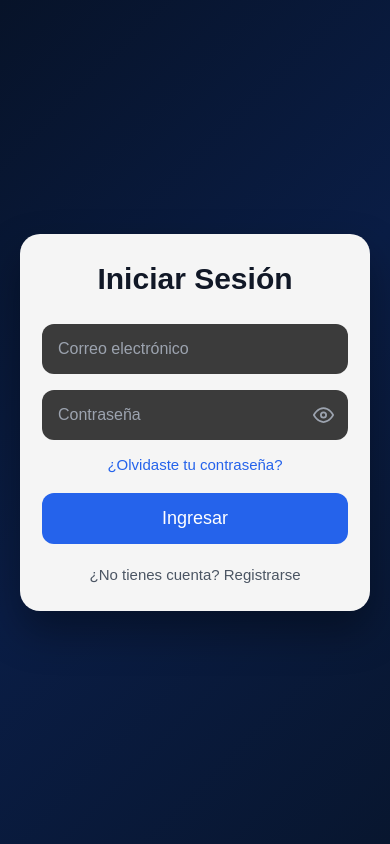
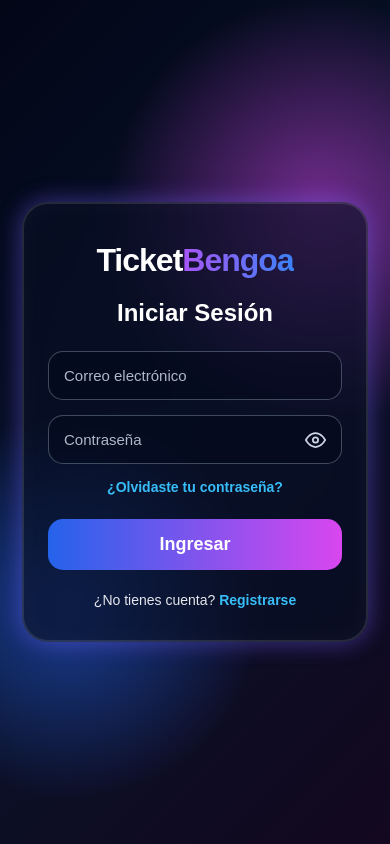
Before and after one commit to JoselineCastaneda/TicketBengoa_Proyecto, a React app in the folder frontend/: page /login in a window 390 px wide. Built offline with nearby package versions, Linux system fonts and the light colour scheme; the HTML template or start-up script is replaced by a standard one.

Commit message:
Estilo de login, se quito eventos, funciones de login

```diff
--- a/frontend/src/components/cliente/ClienteNavbar.jsx
+++ b/frontend/src/components/cliente/ClienteNavbar.jsx
@@ -7,7 +7,6 @@ import {
   FiX,
   FiCreditCard,
   FiHome,
-  FiCalendar,
 } from "react-icons/fi";
 import { cerrarSesion } from "../../auth/auth";
 import "../../styles/cliente/cliente.css";
@@ -42,11 +41,6 @@ const ClienteNavbar = () => {
           <Link to="/cliente" className="cliente-nav-link active">
             <FiHome />
             <span>Inicio</span>
-          </Link>
-
-          <Link to="/cliente" className="cliente-nav-link">
-            <FiCalendar />
-            <span>Eventos</span>
           </Link>
 
           <Link
@@ -89,7 +83,10 @@ const ClienteNavbar = () => {
 
       {menuAbierto && (
         <>
-          <div className="cliente-sidebar-overlay" onClick={cerrarMenu}></div>
+          <div
+            className="cliente-sidebar-overlay"
+            onClick={cerrarMenu}
+          ></div>
 
           <aside className="cliente-sidebar">
             <div className="cliente-sidebar-header">
@@ -107,14 +104,13 @@ const ClienteNavbar = () => {
             </div>
 
             <nav className="cliente-sidebar-menu">
-              <Link to="/cliente" onClick={cerrarMenu} className="active">
+              <Link
+                to="/cliente"
+                onClick={cerrarMenu}
+                className="active"
+              >
                 <FiHome />
                 <span>Inicio</span>
-              </Link>
-
-              <Link to="/cliente" onClick={cerrarMenu}>
-                <FiCalendar />
-                <span>Eventos</span>
               </Link>
 
               <Link
@@ -127,7 +123,9 @@ const ClienteNavbar = () => {
             </nav>
 
             <div className="cliente-sidebar-user">
-              <div className="cliente-profile-avatar">{inicialUsuario}</div>
+              <div className="cliente-profile-avatar">
+                {inicialUsuario}
+              </div>
               <strong>{nombreUsuario}</strong>
             </div>
 
--- a/frontend/src/pages/Login.jsx
+++ b/frontend/src/pages/Login.jsx
@@ -16,19 +16,32 @@ const Login = () => {
   const handleLogin = async () => {
     setError("");
 
-    if (!correo || !password) {
-      setError("Todos los campos son obligatorios");
+    const correoLimpio = correo.trim().toLowerCase();
+    const regexCorreo = /^[^\s@]+@[^\s@]+\.[^\s@]+$/;
+
+    if (!correoLimpio) {
+      setError("El correo electrónico es obligatorio.");
+      return;
+    }
+
+    if (!regexCorreo.test(correoLimpio)) {
+      setError("Ingresa un correo válido.");
+      return;
+    }
+
+    if (!password) {
+      setError("La contraseña es obligatoria.");
       return;
     }
 
     setLoading(true);
 
-    const res = await loginUsuario(correo, password);
+    const res = await loginUsuario(correoLimpio, password);
 
     setLoading(false);
 
     if (!res.ok) {
-      setError(res.mensaje);
+      setError("Correo o contraseña incorrectos.");
       return;
     }
 
@@ -46,6 +59,10 @@ const Login = () => {
   return (
     <div className="login-container">
       <div className="login-card">
+        <h1 className="login-logo">
+          Ticket<span>Bengoa</span>
+        </h1>
+
         <h2 className="login-title">Iniciar Sesión</h2>
 
         {error && <p className="login-error">{error}</p>}
@@ -54,7 +71,10 @@ const Login = () => {
           type="email"
           placeholder="Correo electrónico"
           value={correo}
-          onChange={(e) => setCorreo(e.target.value)}
+          onChange={(e) => {
+            setCorreo(e.target.value);
+            setError("");
+          }}
           className="login-input"
         />
 
@@ -63,7 +83,10 @@ const Login = () => {
             type={mostrar ? "text" : "password"}
             placeholder="Contraseña"
             value={password}
-            onChange={(e) => setPassword(e.target.value)}
+            onChange={(e) => {
+              setPassword(e.target.value);
+              setError("");
+            }}
             className="login-input password-input"
           />
 
@@ -80,16 +103,12 @@ const Login = () => {
           ¿Olvidaste tu contraseña?
         </p>
 
-        <button
-          className="login-btn"
-          onClick={handleLogin}
-          disabled={loading}
-        >
+        <button className="login-btn" onClick={handleLogin} disabled={loading}>
           {loading ? "Cargando..." : "Ingresar"}
         </button>
 
         <p className="signup" onClick={() => navigate("/registro")}>
-          ¿No tienes cuenta? Registrarse
+          ¿No tienes cuenta? <span>Registrarse</span>
         </p>
       </div>
     </div>
--- a/frontend/src/styles/login.css
+++ b/frontend/src/styles/login.css
@@ -5,7 +5,6 @@
 }
 
 body {
-  background: linear-gradient(135deg, #071329, #0a1d45, #08162f);
   font-family: Arial, Helvetica, sans-serif;
 }
 
@@ -14,79 +13,113 @@ body {
   display: flex;
   justify-content: center;
   align-items: center;
-  padding: 20px;
+  padding: 22px;
+  background:
+    radial-gradient(circle at 18% 72%, rgba(37, 99, 235, 0.55), transparent 28%),
+    radial-gradient(circle at 82% 25%, rgba(217, 70, 239, 0.52), transparent 30%),
+    linear-gradient(135deg, #020617, #081228 48%, #13081f);
 }
 
 .login-card {
   width: 100%;
-  max-width: 420px;
-  background: #f5f5f5;
-  padding: 35px;
-  border-radius: 20px;
-  box-shadow: 0 20px 40px rgba(0, 0, 0, 0.35);
+  max-width: 430px;
+  padding: 42px 36px;
+  border-radius: 30px;
+  background: rgba(9, 15, 35, 0.66);
+  border: 2px solid rgba(255, 255, 255, 0.12);
+  backdrop-filter: blur(18px);
+  box-shadow:
+    0 0 24px rgba(37, 99, 235, 0.32),
+    0 0 26px rgba(217, 70, 239, 0.25),
+    inset 0 0 30px rgba(255, 255, 255, 0.03);
+}
+
+.login-logo {
+  text-align: center;
+  color: #ffffff;
+  font-size: 38px;
+  font-weight: 900;
+  letter-spacing: -1px;
+  margin-bottom: 20px;
+}
+
+.login-logo span {
+  background: linear-gradient(90deg, #a855f7, #3b82f6);
+  -webkit-background-clip: text;
+  -webkit-text-fill-color: transparent;
 }
 
 .login-title {
   text-align: center;
-  font-size: 36px;
-  color: #111827;
-  margin-bottom: 28px;
+  font-size: 26px;
+  color: #ffffff;
+  margin-bottom: 24px;
 }
 
 .login-input {
   width: 100%;
-  padding: 16px;
-  margin-bottom: 16px;
-  border: none;
+  padding: 15px 16px;
+  margin-bottom: 15px;
+  border-radius: 15px;
+  border: 1px solid rgba(148, 163, 184, 0.42);
   outline: none;
-  border-radius: 12px;
-  background: #3b3b3b;
-  color: white;
-  font-size: 16px;
+  background: rgba(2, 6, 23, 0.36);
+  color: #ffffff;
+  font-size: 15px;
+  transition: 0.25s ease;
 }
 
 .login-input::placeholder {
-  color: #9ca3af;
+  color: #aeb8c8;
+}
+
+.login-input:focus {
+  border-color: #a855f7;
+  box-shadow:
+    0 0 0 3px rgba(168, 85, 247, 0.16),
+    0 0 18px rgba(59, 130, 246, 0.28);
 }
 
 .password-box {
   position: relative;
-  margin-bottom: 16px;
+  margin-bottom: 15px;
 }
 
 .password-input {
   margin-bottom: 0;
-  padding-right: 55px;
+  padding-right: 56px;
 }
 
 .eye-btn {
   position: absolute;
   top: 50%;
-  right: 14px;
+  right: 16px;
   transform: translateY(-50%);
   border: none;
   background: transparent;
   cursor: pointer;
   font-size: 21px;
-  color: #9ca3af;
+  color: #cbd5e1;
   display: flex;
   align-items: center;
   justify-content: center;
 }
 
 .eye-btn:hover {
-  color: #2563eb;
+  color: #60a5fa;
 }
 
 .login-link {
   text-align: center;
-  color: #2563eb;
-  margin-bottom: 20px;
+  color: #38bdf8;
+  margin-bottom: 24px;
   cursor: pointer;
-  font-size: 15px;
+  font-size: 14px;
+  font-weight: 700;
 }
 
 .login-link:hover {
+  color: #ffffff;
   text-decoration: underline;
 }
 
@@ -94,61 +127,88 @@ body {
   width: 100%;
   padding: 15px;
   border: none;
-  border-radius: 12px;
-  background: #2563eb;
+  border-radius: 15px;
+  background: linear-gradient(90deg, #2563eb, #d946ef);
   color: white;
   font-size: 18px;
+  font-weight: 800;
   cursor: pointer;
-  transition: 0.2s;
+  transition: 0.25s ease;
 }
 
 .login-btn:hover {
-  background: #1d4ed8;
+  transform: translateY(-2px);
+  box-shadow:
+    0 0 22px rgba(37, 99, 235, 0.42),
+    0 0 22px rgba(217, 70, 239, 0.34);
 }
 
 .login-btn:disabled {
-  opacity: 0.7;
+  opacity: 0.75;
   cursor: not-allowed;
+  transform: none;
 }
 
 .signup {
   text-align: center;
   margin-top: 22px;
-  font-size: 15px;
-  color: #4b5563;
+  font-size: 14px;
+  color: #e5e7eb;
   cursor: pointer;
 }
 
-.signup:hover {
-  color: #2563eb;
+.signup span {
+  color: #38bdf8;
+  font-weight: 700;
+}
+
+.signup:hover,
+.signup:hover span {
+  color: #ffffff;
 }
 
 .login-error {
-  background: #fee2e2;
-  color: #dc2626;
-  padding: 10px;
-  border-radius: 10px;
-  margin-bottom: 14px;
+  background: rgba(127, 29, 29, 0.22);
+  color: #fecaca;
+  border: 1px solid rgba(248, 113, 113, 0.45);
+  box-shadow: 0 0 14px rgba(239, 68, 68, 0.22);
+  padding: 11px 14px;
+  border-radius: 14px;
+  margin-bottom: 15px;
   text-align: center;
   font-size: 14px;
+  font-weight: 700;
 }
 
 .login-success {
-  background: #dcfce7;
-  color: #16a34a;
-  padding: 10px;
-  border-radius: 10px;
-  margin-bottom: 14px;
+  background: rgba(20, 83, 45, 0.22);
+  color: #bbf7d0;
+  border: 1px solid rgba(34, 197, 94, 0.45);
+  box-shadow: 0 0 14px rgba(34, 197, 94, 0.22);
+  padding: 11px 14px;
+  border-radius: 14px;
+  margin-bottom: 15px;
   text-align: center;
   font-size: 14px;
+  font-weight: 700;
 }
 
-@media (max-width: 480px) {
+@media (max-width: 560px) {
   .login-card {
-    padding: 28px 22px;
+    max-width: 100%;
+    padding: 38px 24px 32px;
+    border-radius: 26px;
+  }
+
+  .login-logo {
+    font-size: 32px;
   }
 
   .login-title {
-    font-size: 30px;
+    font-size: 24px;
+  }
+
+  .login-input {
+    padding: 15px;
   }
 }
```
Also changed, not shown: frontend/src/pages/Registro.jsx (+101 -22 lines).
